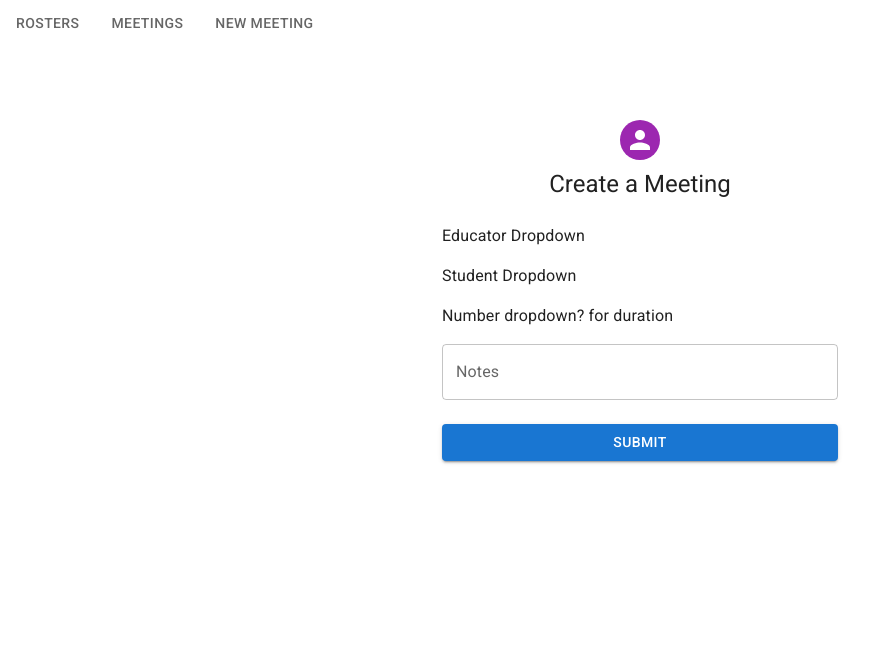
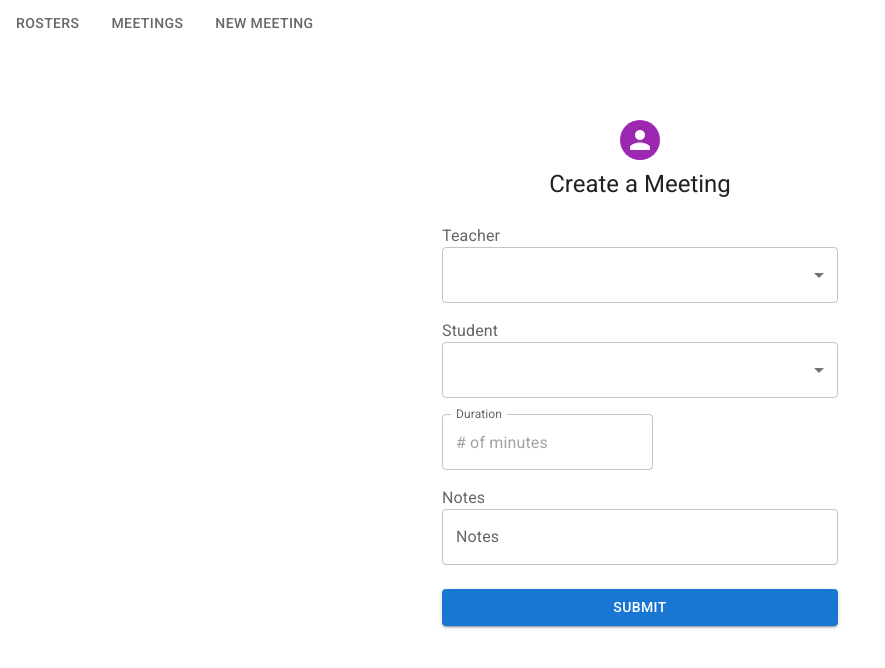
Before and after one commit to karen-olson/special-education-attendance-tracker, a React (Create React App) app: page /meetings/new in a window 1280 px wide. Shown: the top 668 px of the page, without its empty margins (0-885 px from the left). Built offline with nearby package versions, Linux system fonts and the light colour scheme; no server answers.

Commit message:
Edit component names and structure. Debug useEffect memory leak in StudentsList component

```diff
--- a/package.json
+++ b/package.json
@@ -10,6 +10,7 @@
     "@testing-library/jest-dom": "^5.14.1",
     "@testing-library/react": "^11.2.7",
     "@testing-library/user-event": "^12.8.3",
+    "nanoid": "^3.1.30",
     "react": "^17.0.2",
     "react-dom": "^17.0.2",
     "react-router-dom": "^5.3.0",
--- a/src/Components/App.js
+++ b/src/Components/App.js
@@ -7,7 +7,7 @@ import CssBaseline from "@mui/material/CssBaseline";
 import NavTabs from "./NavTabs";
 import NewMeetingForm from "./NewMeetingForm";
 import MeetingsAccordion from "./MeetingsAccordion";
-import TeachersDrawer from "./TeachersDrawer";
+import RosterAccordion from "./RosterAccordion";
 
 const App = () => {
   const [teachers, setTeachers] = useState([]);
@@ -36,11 +36,16 @@ const App = () => {
         <Route exact path="/meetings/new">
           <NewMeetingForm />
         </Route>
-        <Route path="/rosters">
-          <TeachersDrawer />
+        <Route exact path="/rosters">
+          {/* <TeachersDrawer
+            teachers={teachers}
+            students={students}
+            meetings={meetings}
+          /> */}
+          <RosterAccordion teachers={teachers} students={students} />
         </Route>
         <Route exact path="/meetings">
-          <MeetingsAccordion />
+          <MeetingsAccordion meetings={meetings} />
         </Route>
       </Switch>
     </>
--- a/src/Components/MeetingsAccordion.js
+++ b/src/Components/MeetingsAccordion.js
@@ -6,7 +6,7 @@ import Typography from "@mui/material/Typography";
 import ExpandMoreIcon from "@mui/icons-material/ExpandMore";
 import Container from "@mui/material/Container";
 
-const MeetingsAccordion = () => {
+const MeetingsAccordion = ({ meetings }) => {
   return (
     <Container maxWidth="md">
       <Typography variant="h2" gutterBottom align="center">
--- a/src/Components/NewMeetingForm.js
+++ b/src/Components/NewMeetingForm.js
@@ -11,10 +11,21 @@ import Box from "@mui/material/Box";
 import Typography from "@mui/material/Typography";
 import Container from "@mui/material/Container";
 import { createTheme, ThemeProvider } from "@mui/material/styles";
+import Select from "@mui/material/Select";
+import InputLabel from "@mui/material/InputLabel";
+import MenuItem from "@mui/material/MenuItem";
+// import FormHelperText from "@mui/material/FormHelperText";
 
 const theme = createTheme();
 
 const NewMeetingForm = () => {
+  const [currentStudent, setCurrentStudent] = React.useState("");
+  const [currentTeacher, setCurrentTeacher] = React.useState("");
+
+  const handleChange = (event) => {
+    // setCurrentStudent(event.target.value);
+  };
+
   const handleSubmit = (event) => {
     event.preventDefault();
     const data = new FormData(event.currentTarget);
@@ -52,47 +63,58 @@ const NewMeetingForm = () => {
             sx={{ mt: 3 }}
           >
             <Grid container spacing={2}>
-              {/* <Grid item xs={12} sm={6}>
+              <Grid item xs={12}>
+                <InputLabel id="teacher-select-label">Teacher</InputLabel>
+                <Select
+                  labelid="teacher-select"
+                  id="teacher-select"
+                  value={currentTeacher}
+                  label="Teacher"
+                  onChange={handleChange}
+                  fullWidth
+                >
+                  <MenuItem value={10}>Student A</MenuItem>
+                  <MenuItem value={20}>Student B</MenuItem>
+                  <MenuItem value={30}>Student C</MenuItem>
+                </Select>
+              </Grid>
+              <Grid item xs={12}>
+                <InputLabel id="student-select-label">Student</InputLabel>
+                <Select
+                  labelid="student-select-label"
+                  id="student-select"
+                  value={currentStudent}
+                  label="Student"
+                  onChange={handleChange}
+                  fullWidth
+                  // InputLabelProps={{
+                  //   shrink: true,
+                  // }}
+                >
+                  <MenuItem value={10}>Student A</MenuItem>
+                  <MenuItem value={20}>Student B</MenuItem>
+                  <MenuItem value={30}>Student C</MenuItem>
+                </Select>
+              </Grid>
+              <Grid item xs={12}>
                 <TextField
-                  autoComplete="given-name"
-                  name="firstName"
-                  required
-                  fullWidth
-                  id="firstName"
-                  label="First Name"
-                  autoFocus
+                  id="duration"
+                  label="Duration"
+                  type="number"
+                  placeholder="# of minutes"
+                  InputLabelProps={{
+                    shrink: true,
+                  }}
                 />
               </Grid>
-              <Grid item xs={12} sm={6}>
+              <Grid item xs={12}>
+                <InputLabel id="notes-label">Notes</InputLabel>
                 <TextField
-                  required
-                  fullWidth
-                  id="lastName"
-                  label="Last Name"
-                  name="lastName"
-                  autoComplete="family-name"
-                />
-              </Grid> */}
-              <Grid item xs={12}>
-                {/* Add dropdown for educator */}
-                Educator Dropdown
-              </Grid>
-              <Grid item xs={12}>
-                {/* Add dropdown for student */}
-                Student Dropdown
-              </Grid>
-              <Grid item xs={12}>
-                {/* Add number input for duration */}
-                Number dropdown? for duration
-              </Grid>
-              <Grid item xs={12}>
-                {/* Add text input for notes */}
-                <TextField
+                  labelid="notes-label"
                   fullWidth
                   id="notes"
                   label="Notes"
                   name="notes"
-                  // autoComplete="family-name"
                 />
               </Grid>
             </Grid>
--- /dev/null
+++ b/src/Components/RosterAccordion.js
@@ -0,0 +1,53 @@
+import React from "react";
+import Accordion from "@mui/material/Accordion";
+import AccordionSummary from "@mui/material/AccordionSummary";
+import AccordionDetails from "@mui/material/AccordionDetails";
+import Typography from "@mui/material/Typography";
+import ExpandMoreIcon from "@mui/icons-material/ExpandMore";
+import Container from "@mui/material/Container";
+import StudentsList from "./StudentsList";
+import { nanoid } from "nanoid";
+
+const RosterAccordion = ({ teachers, students }) => {
+  const accordionComponents = teachers.map((teacher) => {
+    return (
+      <Accordion key={nanoid()}>
+        <AccordionSummary
+          expandIcon={<ExpandMoreIcon />}
+          aria-controls="panel1a-content"
+          id="panel1a-header"
+        >
+          <Typography>
+            {teacher.first_name + " " + teacher.last_name}
+          </Typography>
+        </AccordionSummary>
+        <AccordionDetails>
+          <StudentsList teacherId={teacher.id} />
+        </AccordionDetails>
+      </Accordion>
+    );
+  });
+
+  return (
+    <Container maxWidth="md">
+      <Typography variant="h2" gutterBottom align="center">
+        Rosters
+      </Typography>
+      {accordionComponents}
+      {/* <Accordion>
+        <AccordionSummary
+          expandIcon={<ExpandMoreIcon />}
+          aria-controls="panel1a-content"
+          id="panel1a-header"
+        >
+          <Typography>Teacher Name</Typography>
+        </AccordionSummary>
+        <AccordionDetails>
+          <StudentsList teacherId={1} />
+        </AccordionDetails>
+      </Accordion> */}
+    </Container>
+  );
+};
+
+export default RosterAccordion;
--- a/src/Components/StudentsList.js
+++ b/src/Components/StudentsList.js
@@ -1,30 +1,26 @@
-import React from "react";
-import Box from "@mui/material/Box";
-import List from "@mui/material/List";
+import React, { useState, useEffect } from "react";
 import ListItem from "@mui/material/ListItem";
-import ListItemIcon from "@mui/material/ListItemIcon";
 import ListItemText from "@mui/material/ListItemText";
-import InboxIcon from "@mui/icons-material/MoveToInbox";
-import MailIcon from "@mui/icons-material/Mail";
+import { nanoid } from "nanoid";
 
-const StudentsList = () => {
-  return (
-    <Box
-      component="main"
-      sx={{ flexGrow: 1, bgcolor: "background.default", pl: 3 }}
-    >
-      <List>
-        {["Student1", "Student2", "Student3", "Student4"].map((text, index) => (
-          <ListItem button key={text}>
-            <ListItemIcon>
-              {index % 2 === 0 ? <InboxIcon /> : <MailIcon />}
-            </ListItemIcon>
-            <ListItemText primary={text} />
-          </ListItem>
-        ))}
-      </List>
-    </Box>
-  );
+const StudentsList = ({ teacherId }) => {
+  const [studentsToDisplay, setStudentsToDisplay] = useState([]);
+
+  useEffect(() => {
+    fetch(`http://localhost:9292/teachers/${teacherId}/students`)
+      .then((resp) => resp.json())
+      .then((students) => {
+        console.log("students: ", students);
+        return setStudentsToDisplay(students);
+      });
+  }, []);
+
+  const studentComponents = studentsToDisplay.map((student) => (
+    <ListItem button key={nanoid()}>
+      <ListItemText primary={student.first_name + " " + student.last_name} />
+    </ListItem>
+  ));
+
+  return <div>{studentComponents}</div>;
 };
-
 export default StudentsList;
```
Also changed, not shown: src/Components/TeachersDrawer.js (+85 -47 lines), 1 other file (tests, documents, lock files or other folders).
